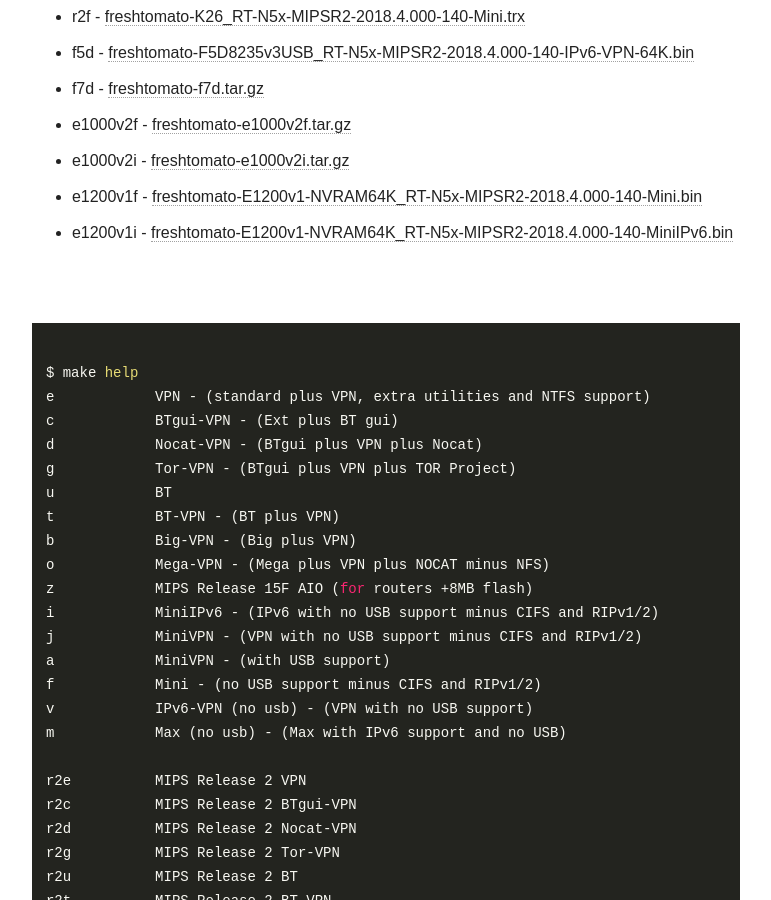
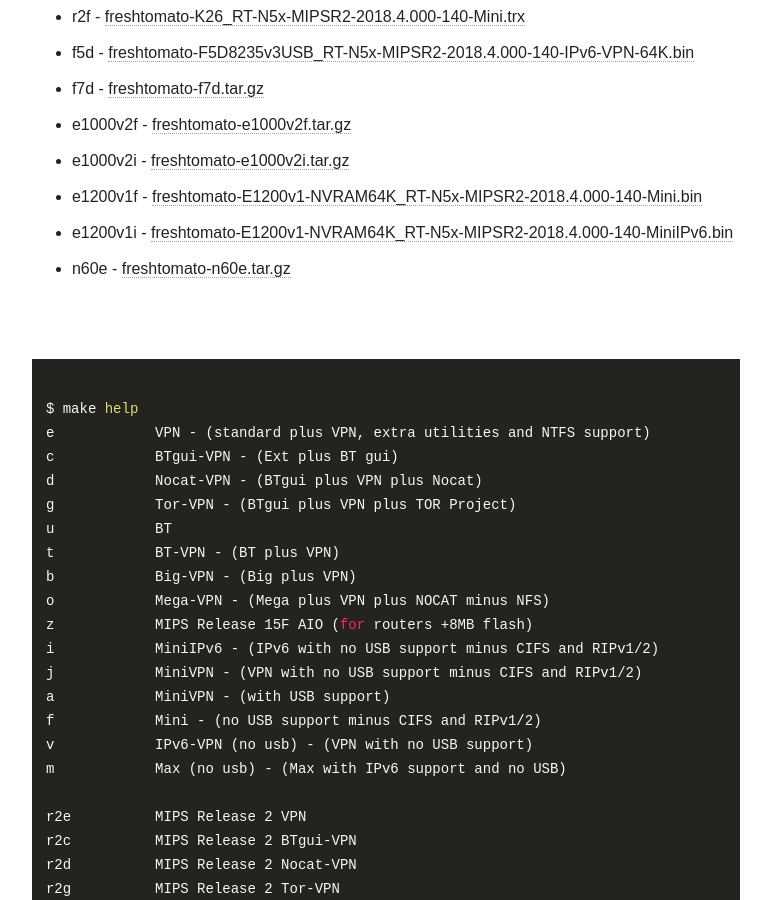
Before and after one commit to oglopss/freshtomato-mips-ci-jekyll, a Jekyll site: the page built from index.html, in a window 1280 px wide and 900 px high, scrolled down 919 px. Shown: the whole window, without its empty margins (254-1025 px from the left). Built offline with Jekyll 4.4.1, drawn with Linux system fonts in a browser that asks for light colours; nearby versions of some CDN libraries.

Commit message:
Travis build 16 n60e pushed to gh-pages

```diff
--- a/_data/ss.yml
+++ b/_data/ss.yml
@@ -15,3 +15,4 @@
   - 0013 e1000v2i freshtomato-e1000v2i.tar.gz
   - 0011 f7d freshtomato-f7d.tar.gz
   - 0015 e1200v1i freshtomato-E1200v1-NVRAM64K_RT-N5x-MIPSR2-2018.4.000-140-MiniIPv6.bin
+  - 0016 n60e freshtomato-n60e.tar.gz
```
